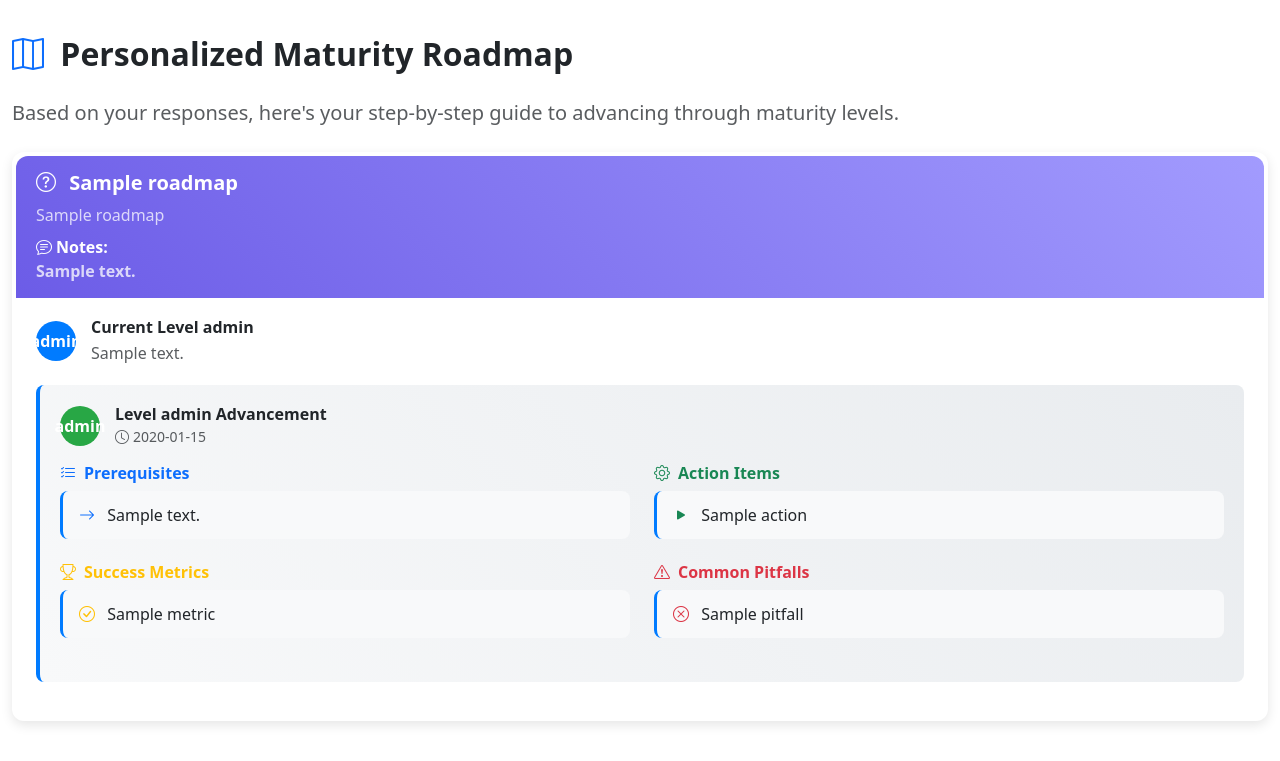
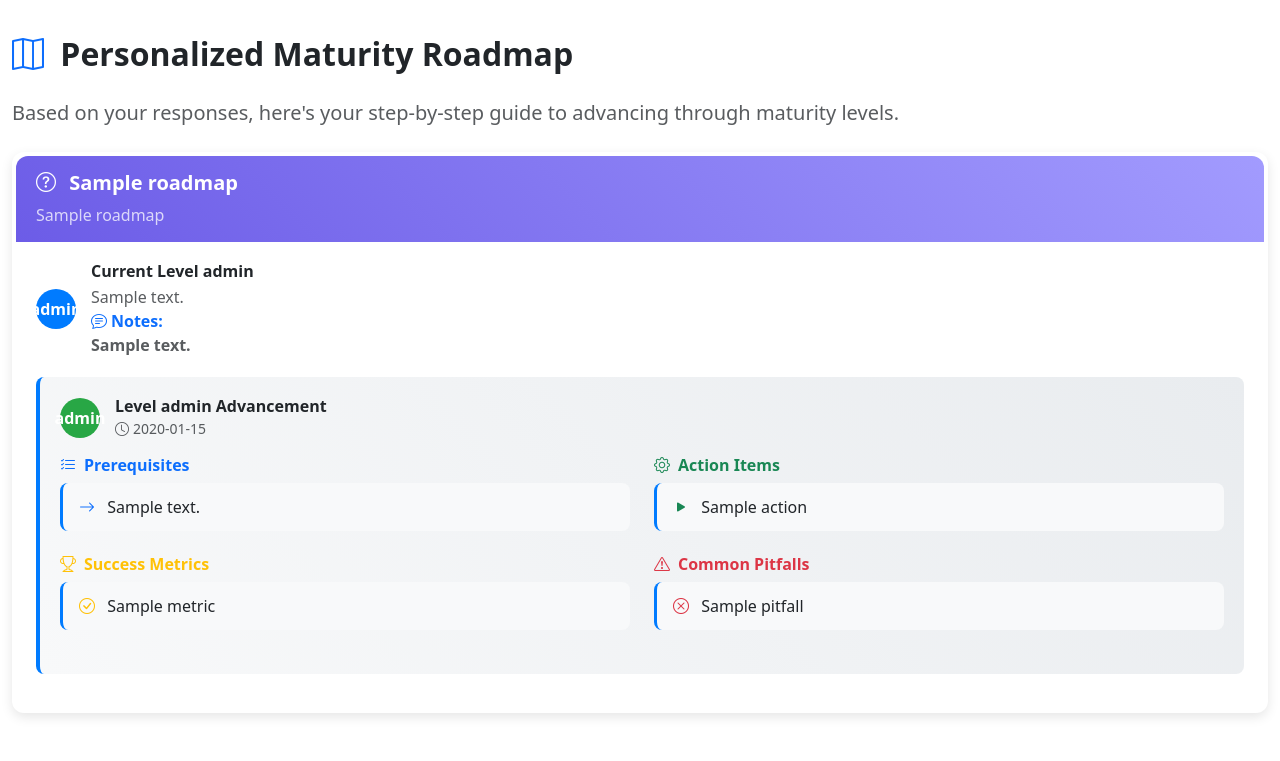
Before and after one commit to kranthiB/ai-first-maturity-assesment-framework, a Python web app: template templates/pages/assessment/report.html in a window 1280 px wide. Shown: the part 2203-2964 px from the top of the page. After the commit the page ends 2920 px from the top, so only its background shows below. Run offline with Jinja, Linux system fonts and the light colour scheme; the template is opened without the code that fills it: most values are stand-ins (such as "Sample title", 1, 10 or a date in 2020); some libraries are stand-ins or nearby versions.

Commit message:
Added saving / view notes section

```diff
--- a/app/blueprints/assessment/routes.py
+++ b/app/blueprints/assessment/routes.py
@@ -1993,6 +1993,7 @@ def download_pdf(assessment_id):
                         'current_level': current_level,
                         'current_level_name': _get_maturity_level_from_score(current_level),
                         'current_description': _get_level_description(question, current_level),
+                        'notes': getattr(response, 'notes', ''),
                         'next_levels': next_levels
                     }
 
--- a/templates/pages/assessment/report.html
+++ b/templates/pages/assessment/report.html
@@ -560,11 +560,6 @@
                             {{ roadmap.area_name }}
                         </h5>
                         <p class="mb-0 opacity-75">{{ roadmap.question }}</p>
-            {% if roadmap.notes %}
-            <div class="mt-2">
-                <span class="fw-bold" style="color: #ffffff;"><i class="bi bi-chat-text me-1"></i>Notes: <p class="mb-0 opacity-75">{{ roadmap.notes }}</p></span>
-            </div>
-            {% endif %}
                     </div>
 
                     <!-- Current Level -->
@@ -573,6 +568,9 @@
                         <div>
                             <h6 class="mb-1 fw-bold">Current Level {{ roadmap.current_level }}</h6>
                             <p class="text-muted mb-0">{{ roadmap.current_description }}</p>
+                            {% if roadmap.notes %}
+                                <span class="fw-bold" style="color: #0d6efd;"><i class="bi bi-chat-text me-1"></i>Notes: <p class="text-muted mb-0">{{ roadmap.notes }}</p></span>
+                            {% endif %}
                         </div>
                     </div>
 
```
Also changed, not shown: templates/pages/assessment/report_pdf.html (+2 -5 lines), 1 other file.
